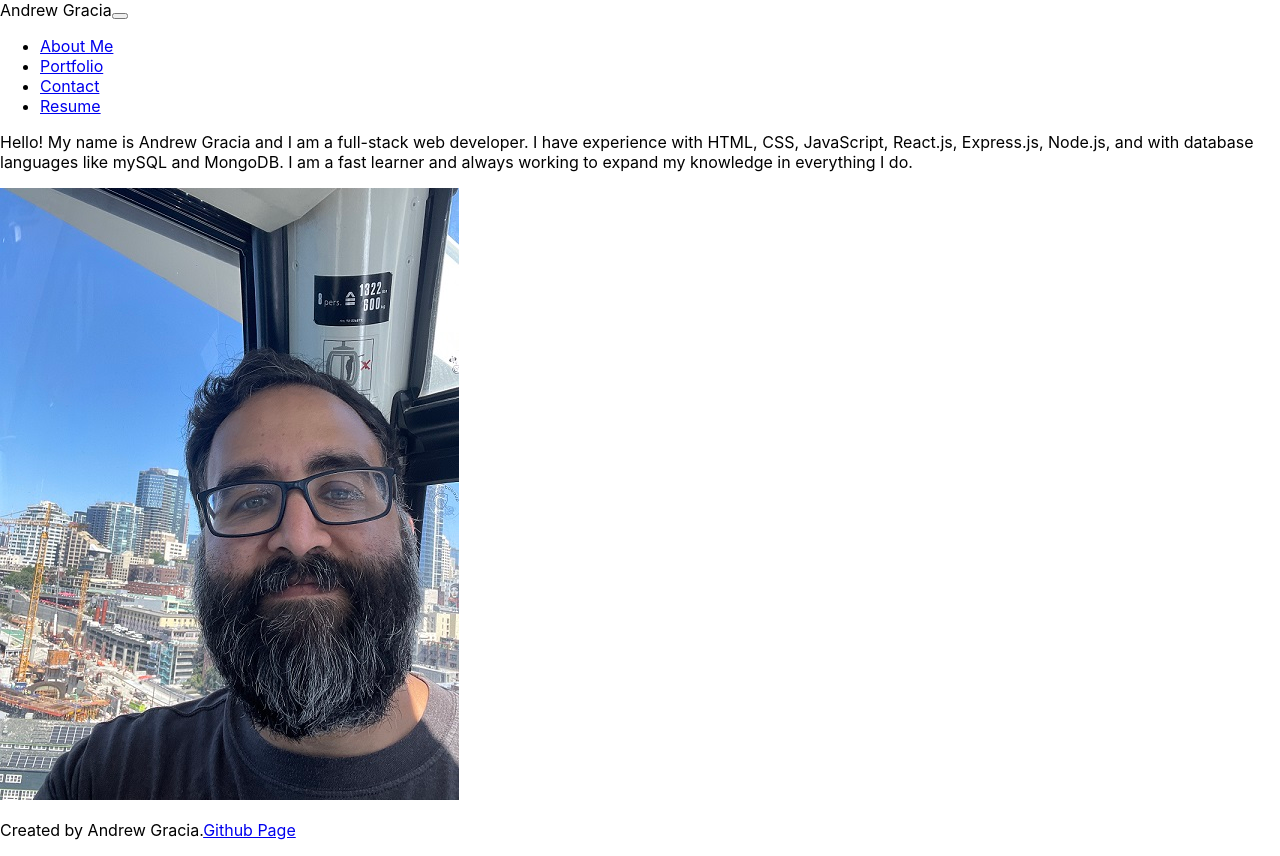
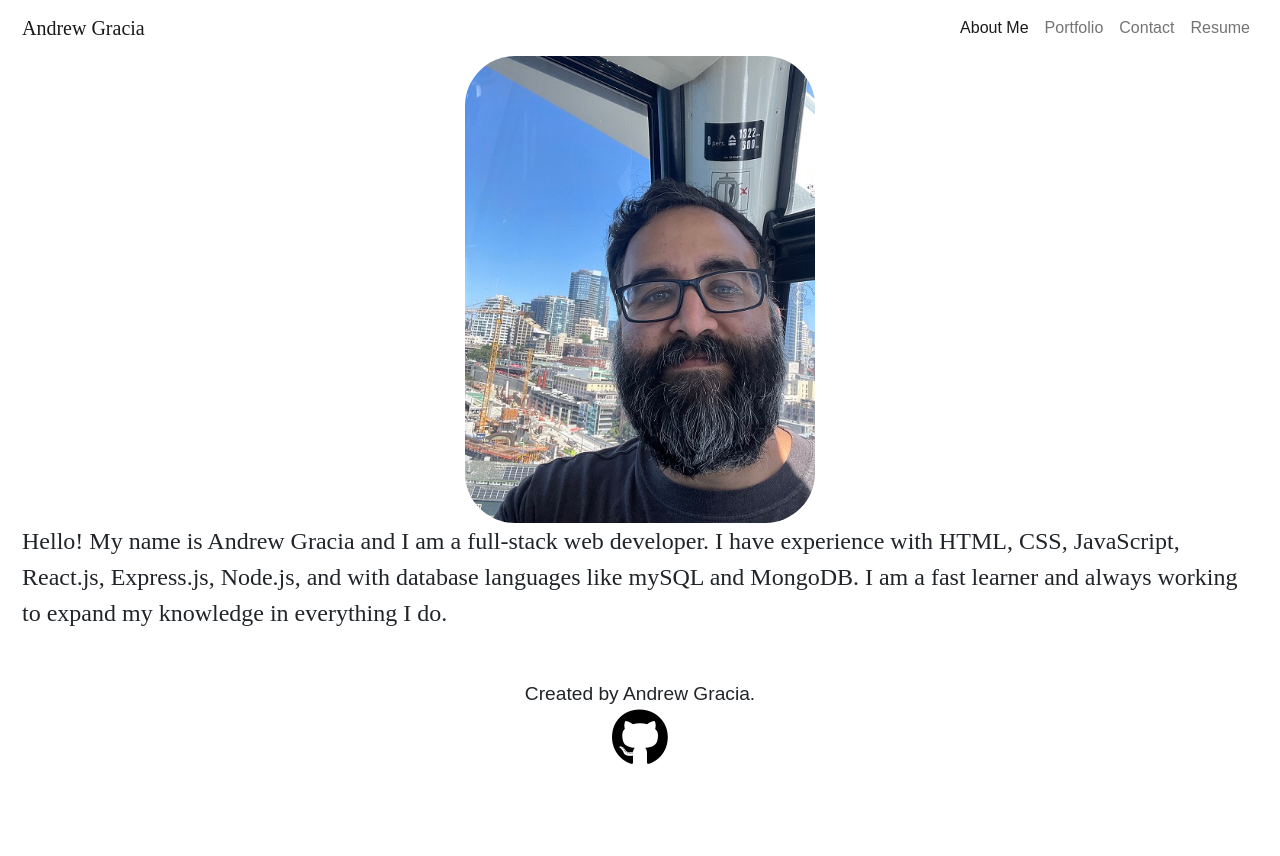
Before and after one commit to graciaan/React-Portfolio, a React (Create React App) app: page / in a window 1280 px wide. After the commit the page ends 800 px from the top, so only its background shows below. Built offline with nearby package versions, Linux system fonts and the light colour scheme.

Commit message:
made several changes, added styling. more changes still needed

```diff
--- a/package.json
+++ b/package.json
@@ -4,6 +4,10 @@
   "version": "0.1.0",
   "private": true,
   "dependencies": {
+    "@fortawesome/fontawesome-svg-core": "^6.4.0",
+    "@fortawesome/free-regular-svg-icons": "^6.4.0",
+    "@fortawesome/free-solid-svg-icons": "^6.4.0",
+    "@fortawesome/react-fontawesome": "^0.2.0",
     "@testing-library/jest-dom": "^5.16.5",
     "@testing-library/react": "^13.4.0",
     "@testing-library/user-event": "^13.5.0",
--- a/public/index.html
+++ b/public/index.html
@@ -9,6 +9,7 @@
       name="description"
       content="Web site created using create-react-app"
     />
+    <script src="https://kit.fontawesome.com/70b15f5587.js" crossorigin="anonymous"></script>
     <link rel="apple-touch-icon" href="%PUBLIC_URL%/logo192.png" />
     <!--
       manifest.json provides metadata used when your web app is installed on a
--- a/src/components/aboutMe.js
+++ b/src/components/aboutMe.js
@@ -1,15 +1,16 @@
 import React from 'react';
 import myPic from './assets/IMG_1921.jpeg'
+import '../styles/aboutMe.css'
 
 const AboutMe = () => {
   return (
     <div>
-      <p>
+      <img className="myimg" src={myPic} alt="Photo of Andrew Gracia on a ferris wheel in Seattle, WA"></img>
+      <p className="about">
         Hello! My name is Andrew Gracia and I am a full-stack web developer.
         I have experience with HTML, CSS, JavaScript, React.js, Express.js, Node.js, and with database languages like mySQL and MongoDB.
         I am a fast learner and always working to expand my knowledge in everything I do.
       </p>
-      <img src={myPic} alt="Photo of Andrew Gracia on a ferris wheel in Seattle, WA"></img>
     </div>
   )
 };
--- a/src/components/contact.js
+++ b/src/components/contact.js
@@ -1,44 +1,10 @@
 //styling needed
 import React from 'react'
 const Contact = () => {
-  const [formStatus, setFormStatus] = React.useState('Send')
-  const onSubmit = (e) => {
-    e.preventDefault()
-    setFormStatus('Submitting...')
-    const { name, email, message } = e.target.elements
-    let conFom = {
-      name: name.value,
-      email: email.value,
-      message: message.value,
-    }
-    console.log(conFom)
-  }
+
   return (
-    <div className="container mt-5">
-      <h2 className="mb-3">Please contact me for any questions</h2>
-      <form onSubmit={onSubmit}>
-        <div className="mb-3">
-          <label className="form-label" htmlFor="name">
-            Name
-          </label>
-          <input className="form-control" type="text" id="name" required />
-        </div>
-        <div className="mb-3">
-          <label className="form-label" htmlFor="email">
-            Email
-          </label>
-          <input className="form-control" type="email" id="email" required />
-        </div>
-        <div className="mb-3">
-          <label className="form-label" htmlFor="message">
-            Message
-          </label>
-          <textarea className="form-control" id="message" required />
-        </div>
-        <button className="btn btn-danger" type="submit">
-          {formStatus}
-        </button>
-      </form>
+    <div>
+      <a></a>
     </div>
   )
 }
--- a/src/components/footer.js
+++ b/src/components/footer.js
@@ -1,12 +1,14 @@
 import React from 'react';
+import "../styles/footer.css"
+
 
 const Footer = () => {
   return (
     <footer>
-      <div>
+      <div className='footer'>
         <p>
-          Created by Andrew Gracia.
-          <a href='https://github.com/graciaan'>Github Page</a>
+          Created by Andrew Gracia. <br/>
+          <a target={{}} href="https://www.github.com/graciaan"><i className="fab fa-github fa-3x"/></a>
         </p>
       </div>
     </footer>
--- a/src/components/header.js
+++ b/src/components/header.js
@@ -1,15 +1,16 @@
 import React from "react";
-
+import 'bootstrap/dist/css/bootstrap.css';
+import '../styles/header.css'
 
 function Header({ currentPage, handlePageChange }) {
 
 return (
   <nav className="navbar navbar-expand-lg navbar-light"  id="navbar">
-      <a className="navbar-brand">Andrew Gracia</a>
+      <a className="brand navbar-brand">Andrew Gracia</a>
       <button className="navbar-toggler" type="button" data-toggle="collapse" data-target="#navbarNav" aria-controls="navbarNav" aria-expanded="false" aria-label="Toggle navigation">
           <span className="navbar-toggler-icon"></span>
       </button>
-      <div className="collapse navbar-collapse" id="navbarNav">
+      <div className="nav1 collapse navbar-collapse" id="navbarNav">
           <ul className="navbar-nav">
               <li className="nav-item">
                   <a className={currentPage === 'About' ? 'nav-link active' : 'nav-link'} href="#about"
--- /dev/null
+++ b/src/styles/aboutMe.css
@@ -0,0 +1,15 @@
+.myimg {
+  max-width: 350px;
+  border-radius: 50px;
+  display: block;
+  margin-left: auto;
+  margin-right: auto;
+}
+
+.about {
+  font-family: 'Times New Roman', Times, serif;
+  font-size: 24px;
+  margin-right: 22px;
+  margin-left: 22px;
+
+}
--- /dev/null
+++ b/src/styles/footer.css
@@ -0,0 +1,24 @@
+
+.footer {
+  display: flex;
+  justify-content: center;
+  align-items: center;
+  font-family: "Arial", sans-serif;
+  font-size: 1.2em;
+  padding: 1rem 0;
+  text-align: center;
+  position: absolute;
+  bottom: 0;
+  width: 100%;
+}
+
+.footer a {
+  color: #000000;
+  text-decoration: none;
+  margin: 0 10px;
+}
+
+.footer a:hover {
+  color: #b2b0c7;
+  text-decoration: underline;
+}
--- /dev/null
+++ b/src/styles/header.css
@@ -0,0 +1,10 @@
+.nav1 {
+  font-family: sans-serif;
+  justify-content: right;
+  margin-right: 22px
+}
+
+.brand {
+  font-family: 'sans-serif';
+  margin-left: 22px;
+}
```
Also changed, not shown: 1 other file (tests, documents, lock files or other folders).
